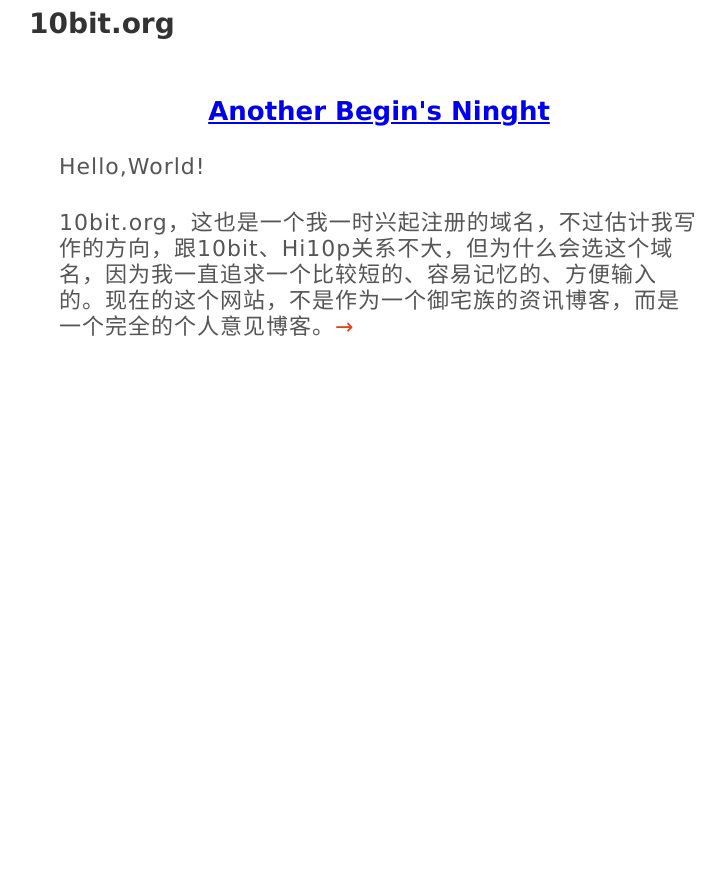
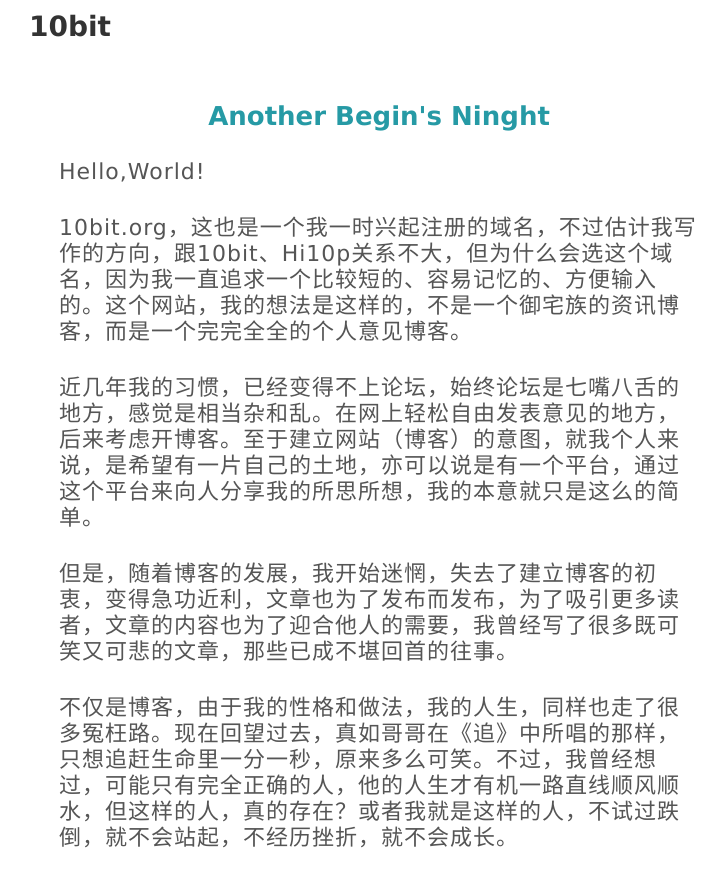
Before and after one commit to windmoe/windmoe.github.com, a plain HTML site: page index.html in a window 1280 px wide. Shown: the whole page, without its empty margins (261-986 px from the left). Before the commit the page ends 800 px from the top, so only its background shows below. Drawn offline with Linux system fonts and the light colour scheme.

Commit message:
more updata

```diff
--- a/index.html
+++ b/index.html
@@ -2,52 +2,21 @@
 <html lang="zh-CN">
 <head>
 <meta charset="utf-8">
-<title>10bit.org</title>
+<title>10bit</title>
 <meta name="description" content="一个无聊至极、啰嗦至上的个人意见博客。">
-<style>html,body,div,span,h1,h2,p,a,em,strong{margin:0;padding:0;border:0;font-size:100%;vertical-align:baseline}body{line-height:1}h1,h2,h3,h4,h5,h6{clear:both}html{overflow-y:scroll;font-size:100%;-webkit-text-size-adjust:100%;-ms-text-size-adjust:100%}
-
-  body{
-  background-color: #fff;
-  font-family:"Lucida Grande", "Lucida Sans Unicode", Helvetica, Arial, Verdana, sans-serif;
-  font-size:22px;
-  color:#555;
-}
-
-.blogname{width: 700px;font-weight: 600;
-  margin: 0 auto;padding-top: 10px;}
-
-  .blogname a{
-    font-size:28px;
-    color:#333;text-decoration: none;
-  }
-
-.mainContent{
-  width:640px;
-  margin: 0 auto;
-margin-top: 10px;}
-
-  .article{
-  padding-bottom: 10px;
-  margin-top: 60px;
-  margin-bottom: 10px;
- line-height:26px;padding-bottom:20px;}
-
-  h2.title{color: #269aa5;font-size:26px;margin-bottom:30px;text-align: center;}
-
-  .article p{margin-top: 10px;letter-spacing:1px;margin-bottom: 30px;}
-
-  a.continue{color:#ee3e17;text-decoration: none;}
-
-</style>
+<style>html,body,div,span,h1,h2,p,a,em,strong{margin:0;padding:0;border:0;font-size:100%;vertical-align:baseline}body{line-height:1}h1,h2,h3,h4,h5,h6{clear:both}html{overflow-y:scroll;font-size:100%;-webkit-text-size-adjust:100%;-ms-text-size-adjust:100%}body{background-color:#fff;font:22px "Lucida Grande","Lucida Sans Unicode",Helvetica,Arial,Verdana,sans-serif;color:#555}.blogname{width:700px;font-weight:600;margin:0 auto;padding-top:10px}.blogname a{font-size:28px;color:#333;text-decoration:none}.mainContent{width:640px;margin:0 auto;margin-top:10px}.article{padding-bottom:10px;margin-top:60px;margin-bottom:10px;line-height:26px;padding-bottom:20px}h2.title{color:#269aa5;font-size:26px;margin-bottom:30px;text-align:center}h2.title a{color:#269aa5;text-decoration:none}.article p{margin-top:10px;letter-spacing:1px;margin-bottom:30px}a.continue{color:#ee3e17;text-decoration:none}</style>
 <link rel="shortcut icon" href="favicon.png">
 </head>
 <body>
-<h1 class="blogname"><a href="http://www.10bit.org">10bit.org</a></h1>
+<h1 class="blogname"><a href="http://www.10bit.org">10bit</a></h1>
 <div class="mainContent">
 <div class="article">
-<h2 class="title"><a href="#">Another Begin's Ninght</a></h2>
+<h2 class="title">Another Begin's Ninght</h2>
 <p>Hello,World!</p>
-<p>10bit.org，这也是一个我一时兴起注册的域名，不过估计我写作的方向，跟10bit、Hi10p关系不大，但为什么会选这个域名，因为我一直追求一个比较短的、容易记忆的、方便输入的。现在的这个网站，不是作为一个御宅族的资讯博客，而是一个完全的个人意见博客。<a href="#" class="continue" rel="nofollow">&rarr;</a></p>
+<p>10bit.org，这也是一个我一时兴起注册的域名，不过估计我写作的方向，跟10bit、Hi10p关系不大，但为什么会选这个域名，因为我一直追求一个比较短的、容易记忆的、方便输入的。这个网站，我的想法是这样的，不是一个御宅族的资讯博客，而是一个完完全全的个人意见博客。</p>
+<p>近几年我的习惯，已经变得不上论坛，始终论坛是七嘴八舌的地方，感觉是相当杂和乱。在网上轻松自由发表意见的地方，后来考虑开博客。至于建立网站（博客）的意图，就我个人来说，是希望有一片自己的土地，亦可以说是有一个平台，通过这个平台来向人分享我的所思所想，我的本意就只是这么的简单。</p>
+<p>但是，随着博客的发展，我开始迷惘，失去了建立博客的初衷，变得急功近利，文章也为了发布而发布，为了吸引更多读者，文章的内容也为了迎合他人的需要，我曾经写了很多既可笑又可悲的文章，那些已成不堪回首的往事。</p>
+<p>不仅是博客，由于我的性格和做法，我的人生，同样也走了很多冤枉路。现在回望过去，真如哥哥在《追》中所唱的那样，只想追赶生命里一分一秒，原来多么可笑。不过，我曾经想过，可能只有完全正确的人，他的人生才有机一路直线顺风顺水，但这样的人，真的存在？或者我就是这样的人，不试过跌倒，就不会站起，不经历挫折，就不会成长。</p>
 </div>
 </div>
 </body>
```
